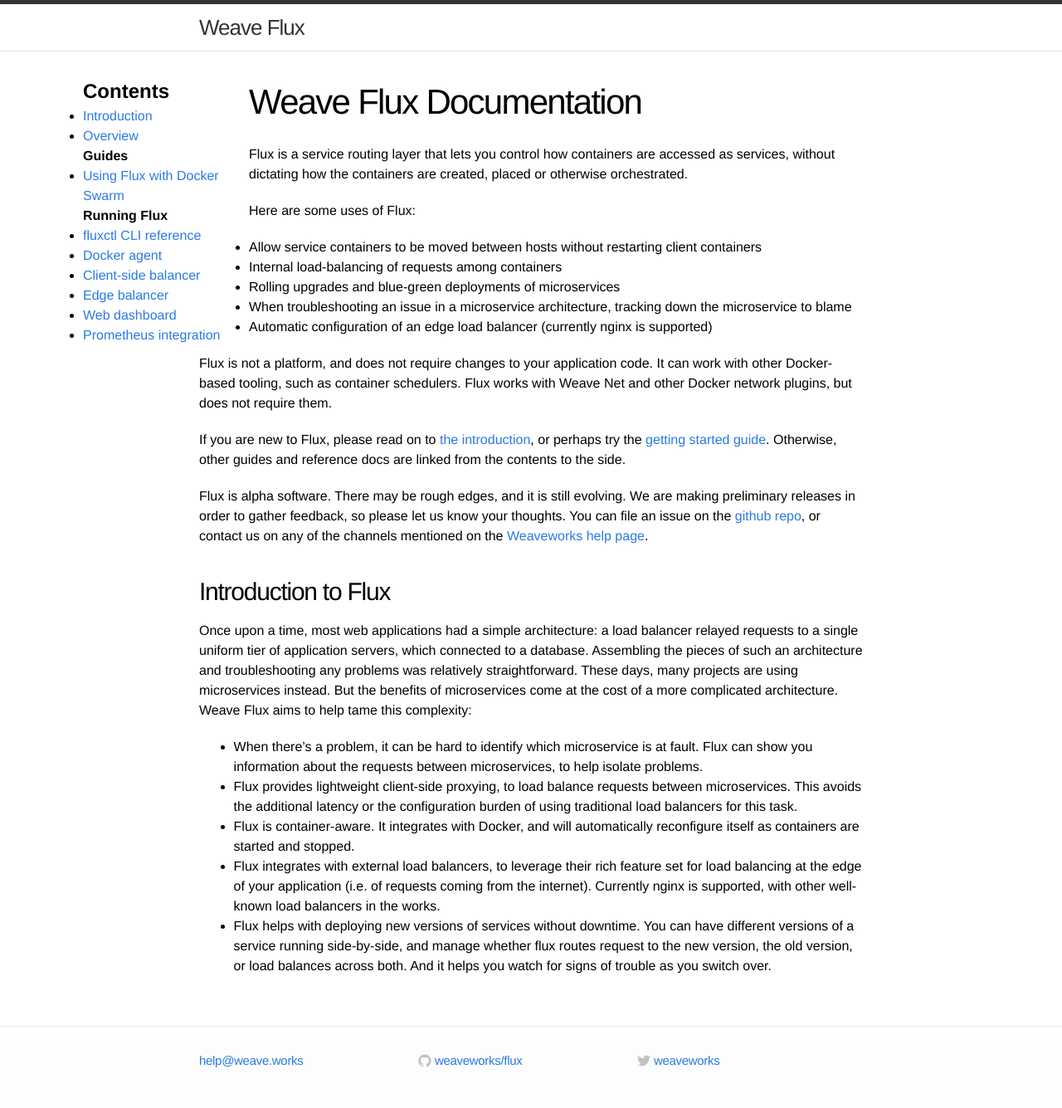
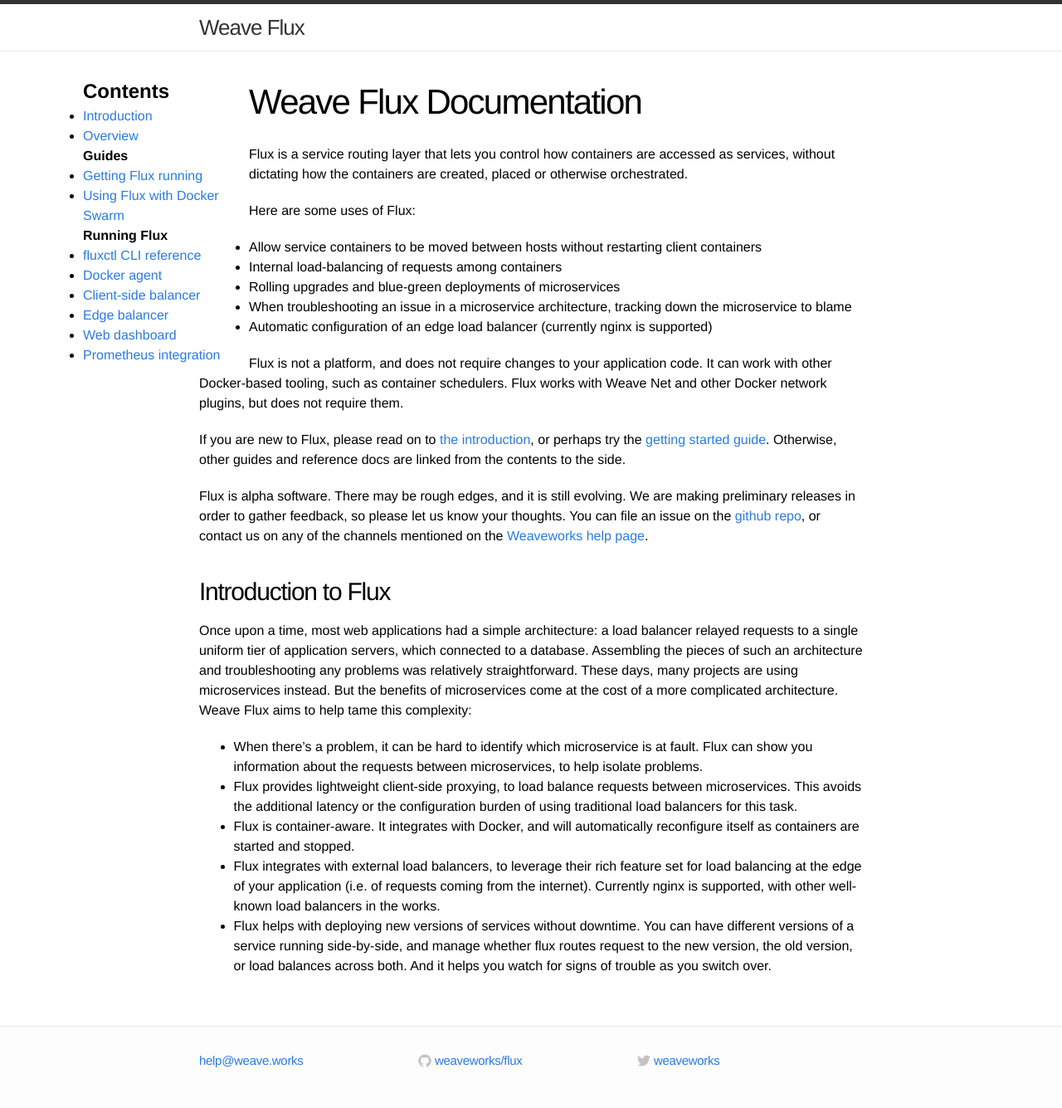
Before and after one commit to weaveworks-experiments/flux-classic, a Jekyll site: the page built from index.md, in a window 1280 px wide. Shown: the whole page at 83% size. Built offline with Jekyll 4.4.1, drawn with Linux system fonts in a browser that asks for light colours.

Commit message:
Copy contents include over

```diff
--- a/_includes/contents.html
+++ b/_includes/contents.html
@@ -5,6 +5,7 @@
 
 <h4>Guides</h4>
 <ul>
+  <li><a href="getstarted">Getting Flux running</a></li>
   <li><a href="swarm">Using Flux with Docker Swarm</a></li>
 </ul>
 
```
